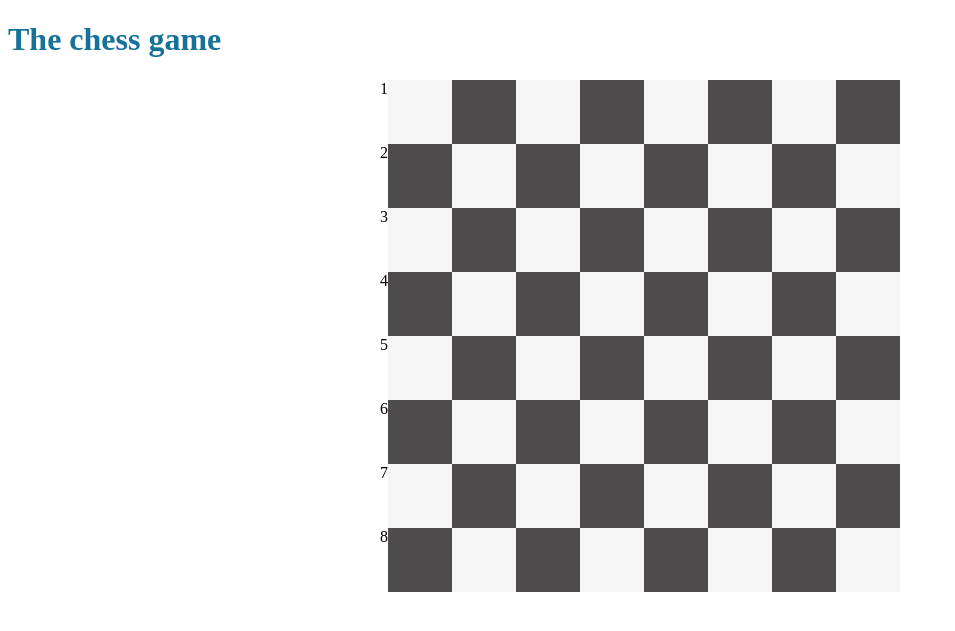
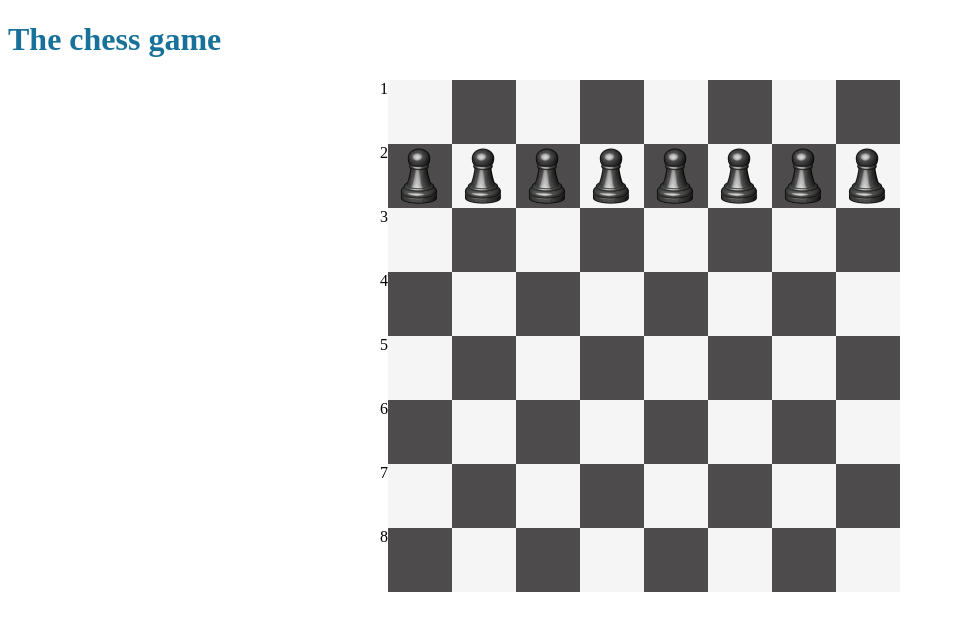
Before and after one commit to Sagi-Viktor/Chess-Game_with_JS, a Flask app: page / in a window 1280 px wide. Shown: the part 44-675 px from the top of the page, without its empty margins (0-955 px from the left). Run offline with Flask 2, Linux system fonts and the light colour scheme.

Commit message:
Modify chess figure display

```diff
--- a/static/css/stylesheet.css
+++ b/static/css/stylesheet.css
@@ -21,6 +21,7 @@
     margin: 0;
     padding: 0;
     box-sizing: border-box;
+
 }
 
 .black {
@@ -30,3 +31,17 @@
 .white {
     background: whitesmoke;
 }
+
+div[data-name*='white-pawn']{
+    height: 64px;
+    width: 64px;
+    background: url("../images/white_figures/white_pawn.png");
+    z-index: 1;
+    position: absolute;
+}
+
+div[data-name*='black-pawn']{
+    height: 64px;
+    width: 64px;
+    content: url("../images/black_figures/black_pawn.png");
+}
--- a/static/js/game.js
+++ b/static/js/game.js
@@ -69,7 +69,7 @@ const game = {
                 let figureName = figures[number];
                 col.insertAdjacentHTML(
                     `beforeend`,
-                    `<div class="figure" data-name="${playerColor}-${figureName}"></div>`
+                    `<div class="figure" data-name="${playerColor}-${figureName}" draggable="true"></div>`
             );
         }
         }
```
